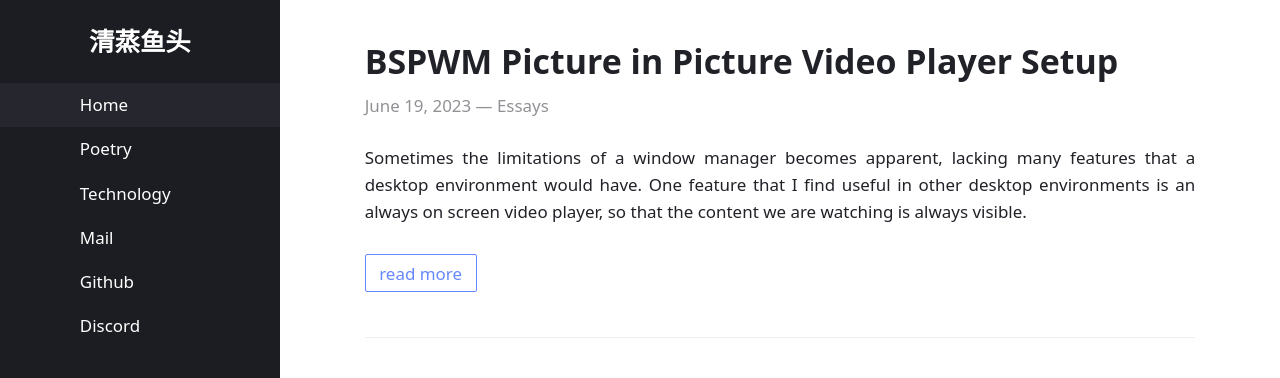
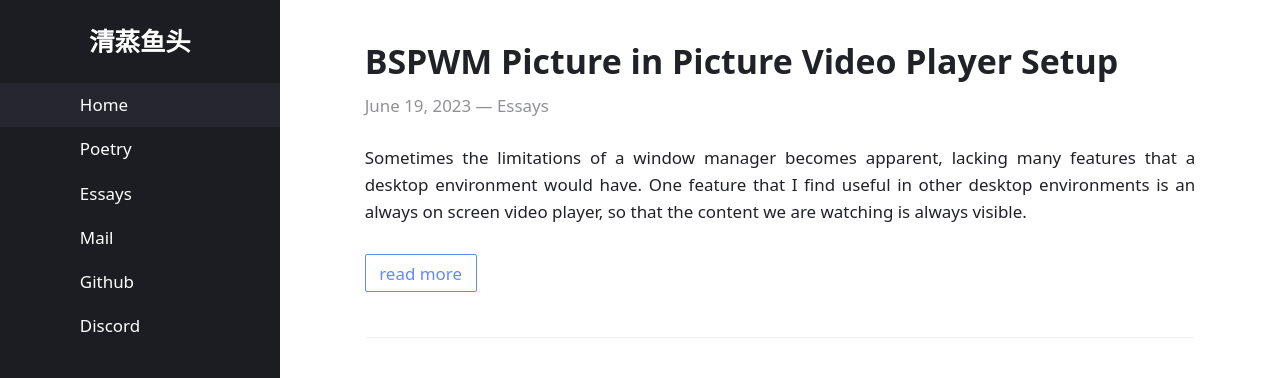
Before and after one commit to chris-zy-liu/chris-zy-liu.github.io, a Jekyll site: the page built from index.html, in a window 1280 px wide. Shown: the top 378 px of the page. Built offline with Jekyll 4.4.1, drawn with Linux system fonts in a browser that asks for light colours.

Commit message:
nav bar changes

```diff
--- a/_config.yml
+++ b/_config.yml
@@ -3,7 +3,6 @@ author: "Chris Liu"
 description: "积鱼成水"
 permalink: /:categories/:title/
 lang: "en"
-excerpt_separator: "\n\n\n"
 date_format: "%B %d, %Y"
 url: "https://chris-zy-liu.github.io"
 
@@ -20,7 +19,7 @@ excerpt_separator: <!-- excerpt-end -->
 navigation:                # accepts {file, title, url, icon, sidebaricon}
   - {file: "index.html", icon: home}
   - {file: "poetry.md", icon: pen-nib}
-  - {file: "essays.md", icon: book}
+  - {file: "essays.md", icon: paperclip}
 external:                  # shows a footer with social links - for available icons see fontawesome.com/icons
   - {title: Mail, icon: envelope, url: "mailto://chris.zy.liu@gmail.com"}
   - {title: Github, icon: github, url: "https://github.com/chris-zy-liu"}
--- a/_includes/menu.html
+++ b/_includes/menu.html
@@ -4,7 +4,7 @@
   {%- assign url = item.url | default: node.url -%}
   {%- assign title = item.title | default: node.title -%}
   <a href="{{ url | relative_url }}" {% if url == page.url %}class="selected"{% endif %}>
-	  {%- if item.icon -%}<svg aria-label="{{ title }}" class="icon"><use xlink:href="{{ "/assets/fontawesome/icons.svg" | relative_url }}#{{ item.icon }}"></use></svg>{{ title }}{%- else -%}{{ title }}{%- endif -%}
+	  {%- if item.icon -%}<svg aria-label="{{ title }}" class="icon"><use xlink:href="{{ "/assets/fontawesome/icons.svg" | relative_url }}#{{ item.icon }}"></use></svg> {{ title }}{%- else -%}{{ title }}{%- endif -%}
   </a>
 {%- endfor -%}
 </nav>
--- a/essays.md
+++ b/essays.md
@@ -1,7 +1,7 @@
 ---
 layout: page
-permalink: /technology/
-title: Technology
+permalink: /essay/
+title: Essays
 ---
 
 {% for post in site.categories['Technology'] %}
```
